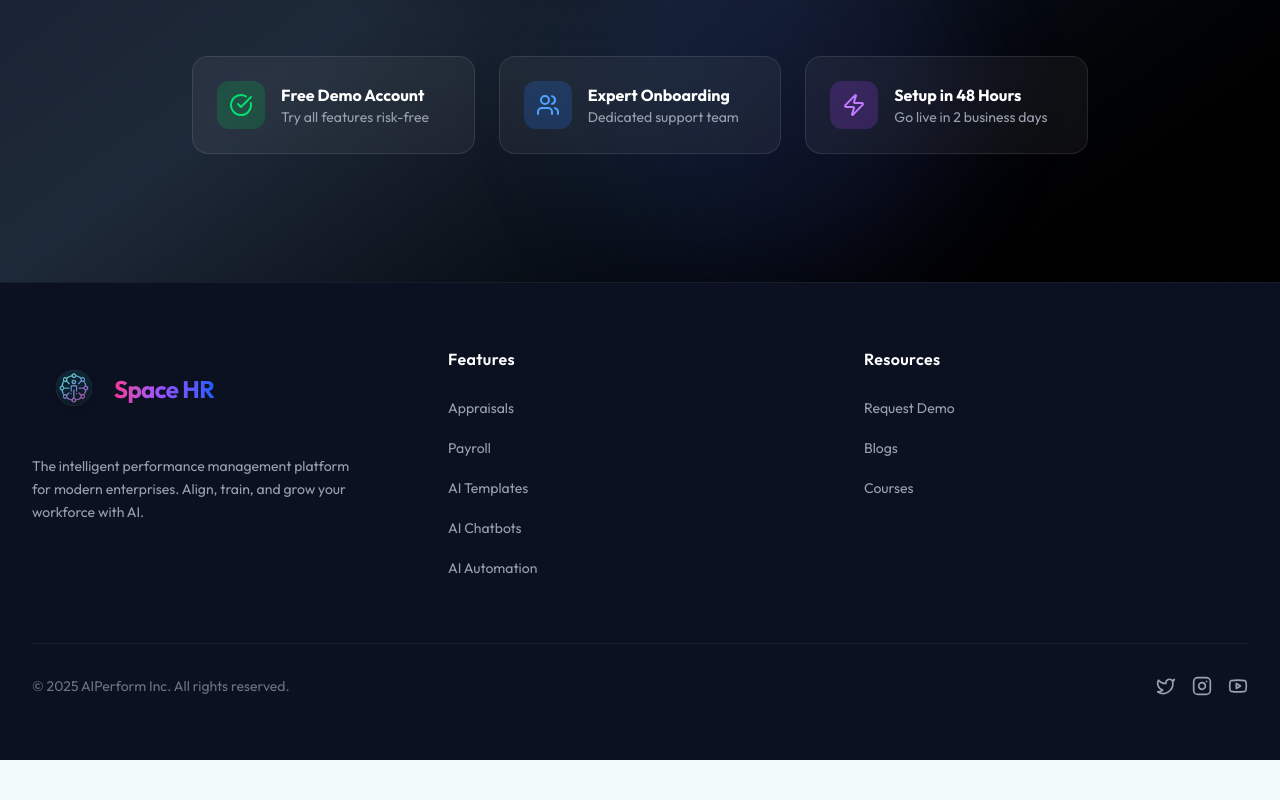
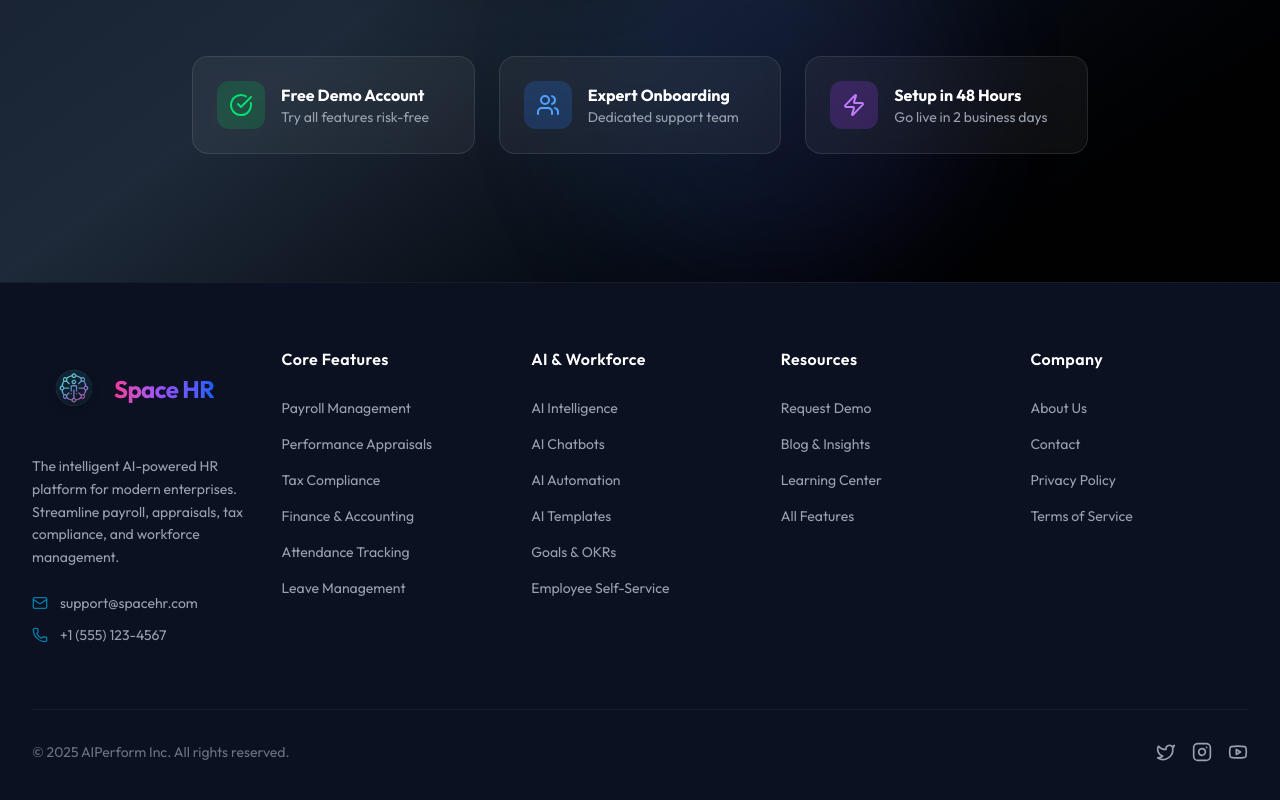
Before and after one commit to spacelizitlegal/SpaceHr, a Next.js app: page / in a window 1280 px wide. Shown: the part 7800-8600 px from the top of the page. Before the commit the page ends 8560 px from the top, so only its background shows below. Built offline with nearby package versions, Linux system fonts and the light colour scheme.

Commit message:
updated footer and links

```diff
--- a/app/page.tsx
+++ b/app/page.tsx
@@ -525,7 +525,7 @@ export default function Home() {
                       </div>
                     </div>
                   </div>
-                  <Link href="/features/ai-payroll">
+                  <Link href="/features/payroll">
                     <Button
                       size="lg"
                       className="rounded-full h-14 px-8 text-lg group"
@@ -647,7 +647,7 @@ export default function Home() {
                       </div>
                     </div>
                   </div>
-                  <Link href="/features/ai-appraisals">
+                  <Link href="/features/appraisals">
                     <Button
                       size="lg"
                       variant="outline"
@@ -715,7 +715,7 @@ export default function Home() {
                       Year-End Forecasting
                     </span>
                   </div>
-                  <Link href="/features">
+                  <Link href="/features/finance">
                     <Button
                       size="lg"
                       className="rounded-full h-14 px-8 text-lg group bg-gradient-to-r from-green-600 to-teal-600 hover:from-green-700 hover:to-teal-700"
--- a/components/Footer.tsx
+++ b/components/Footer.tsx
@@ -1,14 +1,14 @@
 import Link from "next/link";
-import { Cpu, Instagram, Youtube } from "lucide-react";
+import { Instagram, Youtube, Mail, Phone, MapPin } from "lucide-react";
 import { Twitter } from "lucide-react";
 
 export function Footer() {
   return (
     <footer className="bg-[#0b1121] text-white border-t border-white/5 font-sans">
       <div className="container mx-auto px-4 sm:px-6 lg:px-8 py-16">
-        <div className="grid grid-cols-1 md:grid-cols-2 lg:grid-cols-3 gap-12 lg:gap-8">
+        <div className="grid grid-cols-1 md:grid-cols-2 lg:grid-cols-5 gap-12 lg:gap-8">
           {/* Brand Column */}
-          <div className="space-y-6">
+          <div className="space-y-6 lg:col-span-1">
             <Link href="/" className="flex items-center gap-0 group">
               <div className="relative h-15 w-15 sm:h-[4.5rem] sm:w-[4.5rem] lg:h-[5.25rem] lg:w-[5.25rem] hover:scale-110 transition-transform duration-300">
                 <img
@@ -22,39 +22,89 @@ export function Footer() {
               </span>
             </Link>
             <p className="text-gray-400 text-sm leading-relaxed max-w-xs">
-              The intelligent performance management platform for modern
-              enterprises. Align, train, and grow your workforce with AI.
+              The intelligent AI-powered HR platform for modern enterprises. Streamline payroll, appraisals, tax compliance, and workforce management.
             </p>
+            <div className="space-y-3">
+              <div className="flex items-center gap-3 text-gray-400 text-sm">
+                <Mail className="w-4 h-4 text-primary" />
+                <span>support@spacehr.com</span>
+              </div>
+              <div className="flex items-center gap-3 text-gray-400 text-sm">
+                <Phone className="w-4 h-4 text-primary" />
+                <span>+1 (555) 123-4567</span>
+              </div>
+            </div>
           </div>
 
-          {/* Links Column 1 - Features */}
+          {/* Core Features */}
           <div>
             <h3 className="font-semibold text-white mb-6 tracking-wide">
-              Features
+              Core Features
             </h3>
-            <ul className="space-y-4">
+            <ul className="space-y-3">
+              <li>
+                <Link
+                  href="/features/payroll"
+                  className="text-gray-400 hover:text-white hover:translate-x-1 transition-all duration-200 inline-block text-sm"
+                >
+                  Payroll Management
+                </Link>
+              </li>
               <li>
                 <Link
                   href="/features/appraisals"
                   className="text-gray-400 hover:text-white hover:translate-x-1 transition-all duration-200 inline-block text-sm"
                 >
-                  Appraisals
+                  Performance Appraisals
                 </Link>
               </li>
               <li>
                 <Link
-                  href="/features/payroll"
+                  href="/features/tax"
                   className="text-gray-400 hover:text-white hover:translate-x-1 transition-all duration-200 inline-block text-sm"
                 >
-                  Payroll
+                  Tax Compliance
                 </Link>
               </li>
               <li>
                 <Link
-                  href="/features/ai-templates"
+                  href="/features/finance"
                   className="text-gray-400 hover:text-white hover:translate-x-1 transition-all duration-200 inline-block text-sm"
                 >
-                  AI Templates
+                  Finance & Accounting
+                </Link>
+              </li>
+              <li>
+                <Link
+                  href="/features/attendance"
+                  className="text-gray-400 hover:text-white hover:translate-x-1 transition-all duration-200 inline-block text-sm"
+                >
+                  Attendance Tracking
+                </Link>
+              </li>
+              <li>
+                <Link
+                  href="/features/leave-management"
+                  className="text-gray-400 hover:text-white hover:translate-x-1 transition-all duration-200 inline-block text-sm"
+                >
+                  Leave Management
+                </Link>
+              </li>
+            </ul>
+          </div>
+
+          {/* AI & Workforce */}
+          <div>
+            <h3 className="font-semibold text-white mb-6 tracking-wide">
+              AI & Workforce
+            </h3>
+            <ul className="space-y-3">
+              <li>
+                <Link
+                  href="/features/ai-intelligence"
+                  className="text-gray-400 hover:text-white hover:translate-x-1 transition-all duration-200 inline-block text-sm"
+                >
+                  AI Intelligence
                 </Link>
               </li>
               <li>
@@ -73,15 +123,39 @@ export function Footer() {
                   AI Automation
                 </Link>
               </li>
+              <li>
+                <Link
+                  href="/features/ai-templates"
+                  className="text-gray-400 hover:text-white hover:translate-x-1 transition-all duration-200 inline-block text-sm"
+                >
+                  AI Templates
+                </Link>
+              </li>
+              <li>
+                <Link
+                  href="/features/goals"
+                  className="text-gray-400 hover:text-white hover:translate-x-1 transition-all duration-200 inline-block text-sm"
+                >
+                  Goals & OKRs
+                </Link>
+              </li>
+              <li>
+                <Link
+                  href="/features/employee-self-service"
+                  className="text-gray-400 hover:text-white hover:translate-x-1 transition-all duration-200 inline-block text-sm"
+                >
+                  Employee Self-Service
+                </Link>
+              </li>
             </ul>
           </div>
 
-          {/* Links Column 2 */}
+          {/* Resources */}
           <div>
             <h3 className="font-semibold text-white mb-6 tracking-wide">
               Resources
             </h3>
-            <ul className="space-y-4">
+            <ul className="space-y-3">
               <li>
                 <Link
                   href="/request-a-demo"
@@ -95,7 +169,7 @@ export function Footer() {
                   href="/blogs"
                   className="text-gray-400 hover:text-white hover:translate-x-1 transition-all duration-200 inline-block text-sm"
                 >
-                  Blogs
+                  Blog & Insights
                 </Link>
               </li>
               <li>
@@ -103,7 +177,56 @@ export function Footer() {
                   href="/courses"
                   className="text-gray-400 hover:text-white hover:translate-x-1 transition-all duration-200 inline-block text-sm"
                 >
-                  Courses
+                  Learning Center
+                </Link>
+              </li>
+              <li>
+                <Link
+                  href="/features"
+                  className="text-gray-400 hover:text-white hover:translate-x-1 transition-all duration-200 inline-block text-sm"
+                >
+                  All Features
+                </Link>
+              </li>
+            </ul>
+          </div>
+
+          {/* Company */}
+          <div>
+            <h3 className="font-semibold text-white mb-6 tracking-wide">
+              Company
+            </h3>
+            <ul className="space-y-3">
+              <li>
+                <Link
+                  href="/#about"
+                  className="text-gray-400 hover:text-white hover:translate-x-1 transition-all duration-200 inline-block text-sm"
+                >
+                  About Us
+                </Link>
+              </li>
+              <li>
+                <Link
+                  href="/#contact"
+                  className="text-gray-400 hover:text-white hover:translate-x-1 transition-all duration-200 inline-block text-sm"
+                >
+                  Contact
+                </Link>
+              </li>
+              <li>
+                <Link
+                  href="/privacy"
+                  className="text-gray-400 hover:text-white hover:translate-x-1 transition-all duration-200 inline-block text-sm"
+                >
+                  Privacy Policy
+                </Link>
+              </li>
+              <li>
+                <Link
+                  href="/terms"
+                  className="text-gray-400 hover:text-white hover:translate-x-1 transition-all duration-200 inline-block text-sm"
+                >
+                  Terms of Service
                 </Link>
               </li>
             </ul>
```
